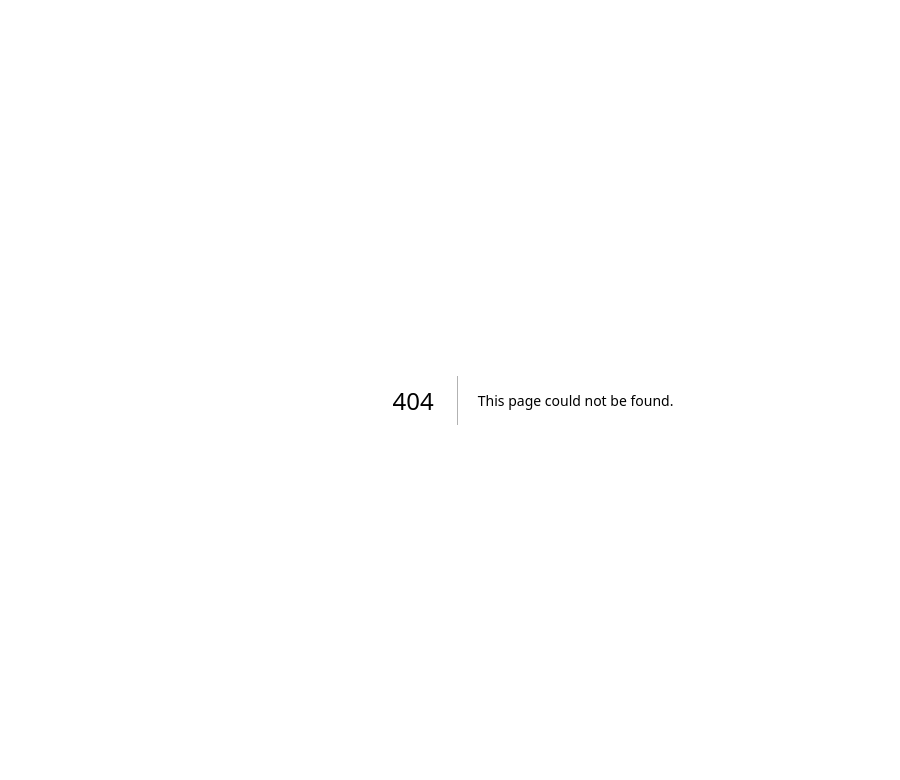
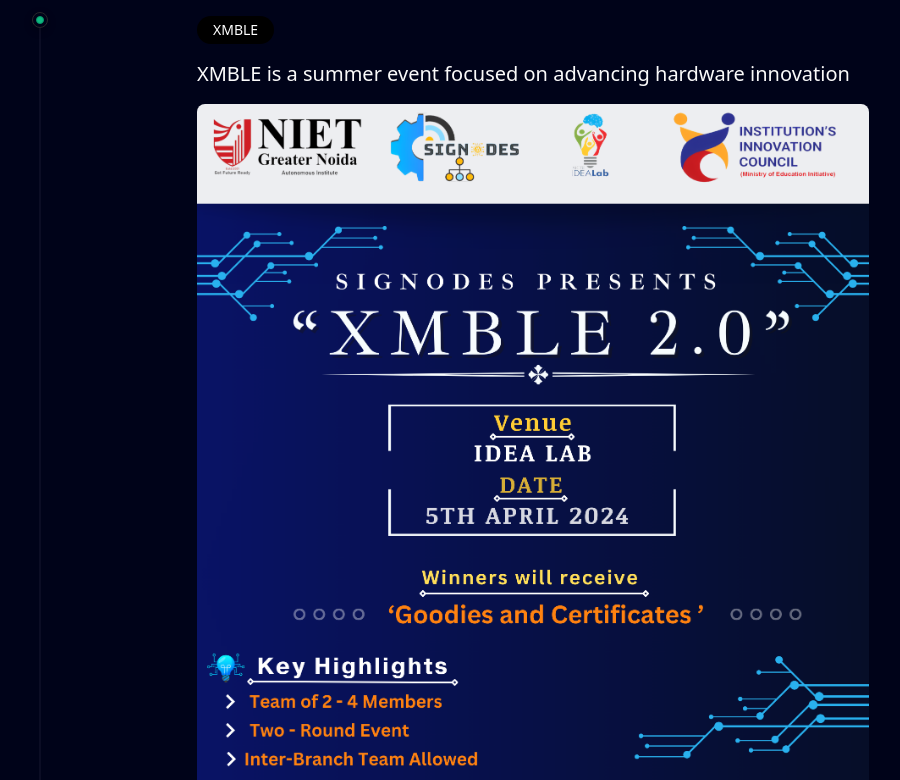
Before and after one commit to shivam-23111/signodes_web, a Next.js app: page /events in a window 1280 px wide. Before the commit this address had no page. Shown: the top 780 px of the page, without its empty margins (107-1007 px from the left). Built offline with nearby package versions, Linux system fonts and the light colour scheme.

Commit message:
events route added

```diff
--- /dev/null
+++ b/app/events/page.tsx
@@ -0,0 +1,102 @@
+"use client";
+import React from "react";
+import Image from "next/image";
+import { twMerge } from "tailwind-merge";
+import { TracingBeam } from "@/components/ui/tracing-beam";
+
+export default function TracingBeamDemo() {
+  return (
+    <TracingBeam className="px-6">
+      <div className="max-w-2xl mx-auto antialiased pt-4 relative ">
+        {EventsData.map((item, index) => (
+          <div key={`content-${index}`} className="mb-10">
+            <h2 className="bg-black text-white rounded-full text-sm w-fit px-4 py-1 mb-4">
+              {item.badge}
+            </h2>
+
+            <p className={twMerge("text-xl mb-4")}>{item.title}</p>
+
+            <div className="text-sm  prose prose-sm dark:prose-invert">
+              {item?.image && (
+                <Image
+                  src={item.image}
+                  alt="blog thumbnail"
+                  height="1000"
+                  width="1000"
+                  className="rounded-lg mb-10 object-cover"
+                />
+              )}
+              {item.description}
+            </div>
+          </div>
+        ))}
+      </div>
+    </TracingBeam>
+  );
+}
+
+const EventsData = [
+  {
+    title: "XMBLE is a summer event focused on advancing hardware innovation",
+    description: (
+      <>
+        <p className="text-lg text-justify">
+          XMBLE is a summer event focused on advancing hardware innovation,
+          challenging students to push the boundaries of technology through
+          hands-on project development. The event begins with an opening
+          ceremony that introduces the themes, followed by team registration
+          open to students from all disciplines. Participants engage in
+          technical workshops to build skills in hardware design and prototyping
+          before entering an intensive project development phase that includes
+          regular check-ins and progress reviews. The culmination of the event
+          is Demo Day, where teams showcase their prototypes to judges and
+          attendees, followed by an award ceremony that recognizes outstanding
+          projects and innovative solutions.
+        </p>
+      </>
+    ),
+    badge: "XMBLE",
+    image: "/xmble.png",
+  },
+  {
+    title: "IoT NEXUS The Introduction to IoT workshop",
+    description: (
+      <>
+        <p className="text-lg text-justify">
+          IoT NEXUS The Introduction to IoT workshop, held at NIET College, was
+          an 40-hour hands-on session for 2nd-year engineering students. The
+          event covered the fundamentals of IoT, including key components like
+          sensors, actuators, and microcontrollers. Students learned to program
+          Arduino, explored circuit simulation using Tinkercad, and developed
+          basic IoT projects. The workshop provided a practical understanding of
+          how IoT works, equipping participants with the skills to create their
+          own IoT solutions.
+        </p>
+      </>
+    ),
+    badge: "NEXUS",
+    image: "/nexus.jpeg",
+  },
+  {
+    title: "IoTRON is an annual winter event designed to foster creativity",
+    description: (
+      <>
+        <p className="text-lg text-justify">
+          IoTRON is an annual winter event designed to foster creativity and
+          innovation among students from diverse disciplines in the field of
+          hardware development, centered around the Internet of Things (IoT).
+          The event kicks off with a workshop introducing themes, tools, and
+          technologies, followed by team formation that encourages
+          interdisciplinary collaboration. Participants gain access to
+          mentorship from academia and industry as they work on their projects
+          over several weeks. The event culminates in a final presentation where
+          teams showcase their work to a panel of judges, leading to an awards
+          ceremony that recognizes outstanding projects across various
+          categories.
+        </p>
+      </>
+    ),
+    badge: "IOTRON",
+    image: "/iotron.png",
+  },
+];
--- a/app/layout.tsx
+++ b/app/layout.tsx
@@ -21,7 +21,7 @@
       <head>
         <link rel="icon" href="#" sizes="any" />
       </head>
-      <body className={inter.className}>
+      <body className="bg-black-100">
         <ThemeProvider
           attribute="class"
           defaultTheme="dark"
--- a/app/page.tsx
+++ b/app/page.tsx
@@ -10,7 +10,6 @@
 import Experience from "@/components/Experience";
 import RecentProjects from "@/components/RecentProjects";
 import { FloatingNav } from "@/components/ui/FloatingNavbar";
-import Events from "@/components/Events";
 
 const Home = () => {
   return (
@@ -22,7 +21,6 @@
         <RecentProjects />
         <Clients />
         <Experience />
-        <Events/>
         <Approach />
         <Footer />
       </div>
--- a/components/Events.tsx
+++ b/components/Events.tsx
@@ -48,17 +48,17 @@
 
         {/**
          *  UI: grid
-         *  change bg color to bg-black-100 and reduce grid color from
+         *  change bg color to bg-[#000033] and reduce grid color from
          *  0.2 to 0.03
          */}
         <div
-          className="h-screen w-full dark:bg-black-100 bg-white dark:bg-grid-white/[0.03] bg-grid-black-100/[0.2]
+          className="h-screen w-full dark:bg-[#000033] bg-white dark:bg-grid-white/[0.03] bg-grid-black-100/[0.2]
        absolute top-0 left-0 flex items-center justify-center"
         >
           {/* Radial gradient for the container to give a faded look */}
           <div
-            // chnage the bg to bg-black-100, so it matches the bg color and will blend in
-            className="absolute pointer-events-none inset-0 flex items-center justify-center dark:bg-black-100
+            // chnage the bg to bg-[#000033], so it matches the bg color and will blend in
+            className="absolute pointer-events-none inset-0 flex items-center justify-center dark:bg-[#000033]
          bg-white [mask-image:radial-gradient(ellipse_at_center,transparent_20%,black)]"
           />
         </div>
@@ -83,7 +83,7 @@
               initial={{ opacity: 0 }}
               animate={{ opacity: 1 }}
               exit={{ opacity: 0 }}
-              className="fixed inset-0 bg-black/20 h-full w-full z-10"
+              className="fixed inset-0 bg-[#000033] h-full w-full z-10"
             />
           )}
         </AnimatePresence>
@@ -113,7 +113,7 @@
               <motion.div
                 layoutId={`card-${active.title}-${id}`}
                 ref={ref}
-                className="w-full max-w-[500px]  h-full md:h-fit md:max-h-[90%]  flex flex-col bg-white dark:bg-neutral-900 sm:rounded-3xl overflow-hidden"
+                className="w-full max-w-[500px]  h-full md:h-fit md:max-h-[90%]  flex flex-col  dark:bg-neutral-900 sm:rounded-3xl overflow-hidden bg-[#000033]"
               >
                 <motion.div layoutId={`image-${active.title}-${id}`}>
                   <Image
@@ -143,16 +143,16 @@
                       </motion.p>
                     </div>
 
-                    {/* <motion.a
+                    <motion.a
                       layoutId={`button-${active.title}-${id}`}
                       href={active.ctaLink}
                       target="_blank"
-                      className="px-4 py-3 text-sm rounded-full font-bold bg-black-100 text-white"
+                      className="px-4 py-3 text-sm rounded-full font-bold bg-[#000033] text-white"
                     >
                       {active.ctaText}
-                    </motion.a> */}
+                    </motion.a>
                   </div>
-                  <div className="pt-4 relative px-4">
+                  <div className="pt-4 relative px-4 bg-[#000033]">
                     <motion.div
                       layout
                       initial={{ opacity: 0 }}
@@ -170,7 +170,7 @@
             </div>
           ) : null}
         </AnimatePresence>
-        <ul className="max-w-2xl mx-auto w-full gap-4">
+        <ul className="max-w-2xl mx-auto w-full gap-4 ">
           {cards.map((card, index) => (
             <motion.div
               layoutId={`card-${card.title}-${id}`}
@@ -315,10 +315,7 @@
           technologies, followed by team formation that encourages
           interdisciplinary collaboration. Participants gain access to
           mentorship from academia and industry as they work on their projects
-          over several weeks. The event culminates in a final presentation where
-          teams showcase their work to a panel of judges, leading to an awards
-          ceremony that recognizes outstanding projects across various
-          categories.
+          over several weeks.
         </p>
       );
     },
@@ -339,10 +336,7 @@
           open to students from all disciplines. Participants engage in
           technical workshops to build skills in hardware design and prototyping
           before entering an intensive project development phase that includes
-          regular check-ins and progress reviews. The culmination of the event
-          is Demo Day, where teams showcase their prototypes to judges and
-          attendees, followed by an award ceremony that recognizes outstanding
-          projects and innovative solutions.
+          regular check-ins and progress reviews.
         </p>
       );
     },
@@ -361,9 +355,7 @@
           event covered the fundamentals of IoT, including key components like
           sensors, actuators, and microcontrollers. Students learned to program
           Arduino, explored circuit simulation using Tinkercad, and developed
-          basic IoT projects. The workshop provided a practical understanding of
-          how IoT works, equipping participants with the skills to create their
-          own IoT solutions.
+          basic IoT projects.
         </p>
       );
     },
--- a/components/Hero.tsx
+++ b/components/Hero.tsx
@@ -62,7 +62,7 @@
               hardware and software based problems✨ .
             </p>
 
-            <a href="#events">
+            <a href="/events">
               <MagicButton
                 title="Explore Events"
                 icon={<FaLocationArrow />}
--- /dev/null
+++ b/components/ui/tracing-beam.tsx
@@ -0,0 +1,128 @@
+"use client";
+import React, { useEffect, useRef, useState } from "react";
+import {
+  motion,
+  useTransform,
+  useScroll,
+  useVelocity,
+  useSpring,
+} from "framer-motion";
+import { cn } from "@/lib/utils";
+
+export const TracingBeam = ({
+  children,
+  className,
+}: {
+  children: React.ReactNode;
+  className?: string;
+}) => {
+  const ref = useRef<HTMLDivElement>(null);
+  const { scrollYProgress } = useScroll({
+    target: ref,
+    offset: ["start start", "end start"],
+  });
+
+  const contentRef = useRef<HTMLDivElement>(null);
+  const [svgHeight, setSvgHeight] = useState(0);
+
+  useEffect(() => {
+    if (contentRef.current) {
+      setSvgHeight(contentRef.current.offsetHeight);
+    }
+  }, []);
+
+  const y1 = useSpring(
+    useTransform(scrollYProgress, [0, 0.8], [50, svgHeight]),
+    {
+      stiffness: 500,
+      damping: 90,
+    }
+  );
+  const y2 = useSpring(
+    useTransform(scrollYProgress, [0, 1], [50, svgHeight - 200]),
+    {
+      stiffness: 500,
+      damping: 90,
+    }
+  );
+
+  return (
+    <motion.div
+      ref={ref}
+      className={cn("relative w-full max-w-4xl mx-auto h-full", className)}
+    >
+      <div className="absolute -left-4 md:-left-20 top-3">
+        <motion.div
+          transition={{
+            duration: 0.2,
+            delay: 0.5,
+          }}
+          animate={{
+            boxShadow:
+              scrollYProgress.get() > 0
+                ? "none"
+                : "rgba(0, 0, 0, 0.24) 0px 3px 8px",
+          }}
+          className="ml-[27px] h-4 w-4 rounded-full border border-netural-200 shadow-sm flex items-center justify-center"
+        >
+          <motion.div
+            transition={{
+              duration: 0.2,
+              delay: 0.5,
+            }}
+            animate={{
+              backgroundColor:
+                scrollYProgress.get() > 0 ? "white" : "var(--emerald-500)",
+              borderColor:
+                scrollYProgress.get() > 0 ? "white" : "var(--emerald-600)",
+            }}
+            className="h-2 w-2  rounded-full border border-neutral-300 bg-white"
+          />
+        </motion.div>
+        <svg
+          viewBox={`0 0 20 ${svgHeight}`}
+          width="20"
+          height={svgHeight} // Set the SVG height
+          className=" ml-4 block"
+          aria-hidden="true"
+        >
+          <motion.path
+            d={`M 1 0V -36 l 18 24 V ${svgHeight * 0.8} l -18 24V ${svgHeight}`}
+            fill="none"
+            stroke="#9091A0"
+            strokeOpacity="0.16"
+            transition={{
+              duration: 10,
+            }}
+          ></motion.path>
+          <motion.path
+            d={`M 1 0V -36 l 18 24 V ${svgHeight * 0.8} l -18 24V ${svgHeight}`}
+            fill="none"
+            stroke="url(#gradient)"
+            strokeWidth="1.25"
+            className="motion-reduce:hidden"
+            transition={{
+              duration: 10,
+            }}
+          ></motion.path>
+          <defs>
+            <motion.linearGradient
+              id="gradient"
+              gradientUnits="userSpaceOnUse"
+              x1="0"
+              x2="0"
+              y1={y1} // set y1 for gradient
+              y2={y2} // set y2 for gradient
+            >
+              <stop stopColor="#18CCFC" stopOpacity="0"></stop>
+              <stop stopColor="#18CCFC"></stop>
+              <stop offset="0.325" stopColor="#6344F5"></stop>
+              <stop offset="1" stopColor="#AE48FF" stopOpacity="0"></stop>
+            </motion.linearGradient>
+          </defs>
+        </svg>
+      </div>
+      <div ref={contentRef}>{children}</div>
+    </motion.div>
+  );
+};
--- a/package.json
+++ b/package.json
@@ -27,7 +27,7 @@
     "react-icons": "^5.0.1",
     "react-lottie": "^1.2.4",
     "simplex-noise": "^4.0.3",
-    "tailwind-merge": "^2.5.3",
+    "tailwind-merge": "^2.5.4",
     "tailwindcss-animate": "^1.0.7",
     "three": "^0.163.0",
     "three-globe": "^2.31.0",
```
Also changed, not shown: 1 other file (tests, documents, lock files or other folders).
